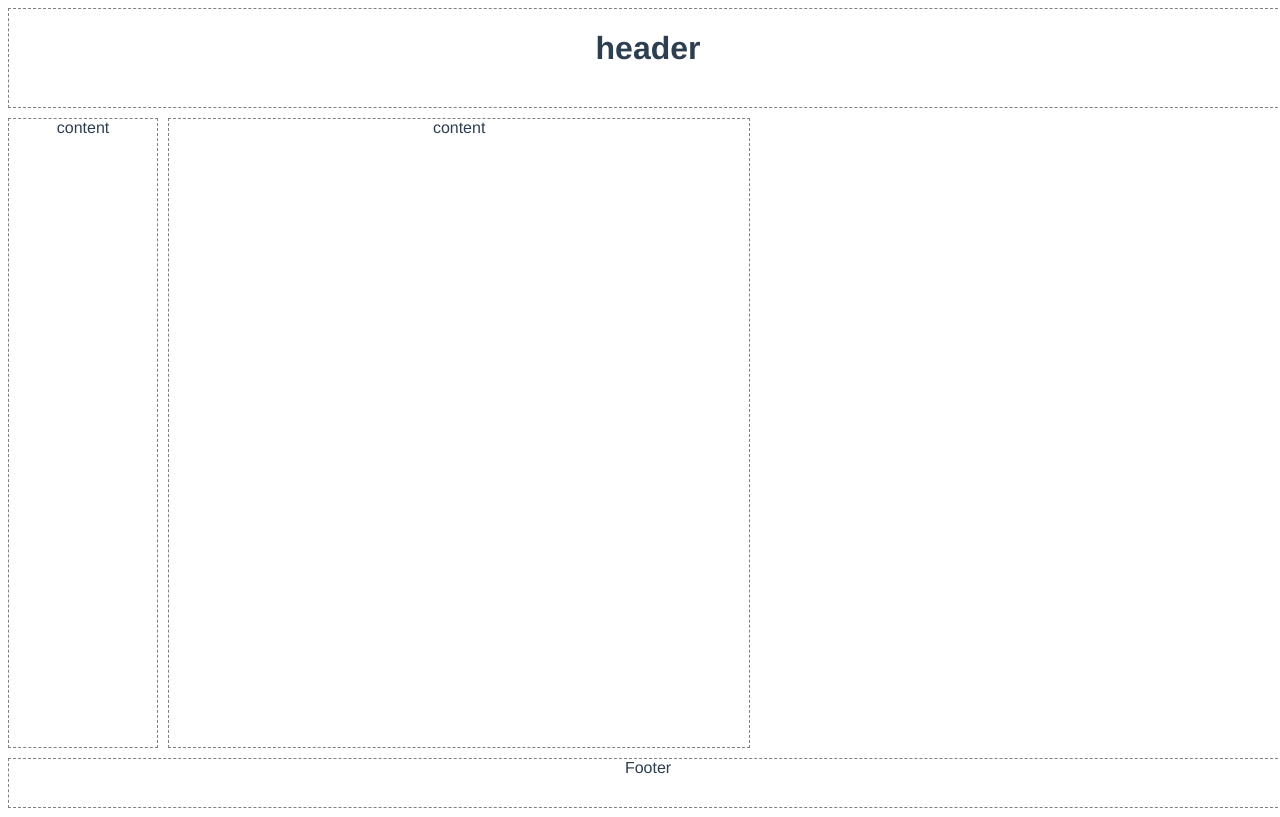
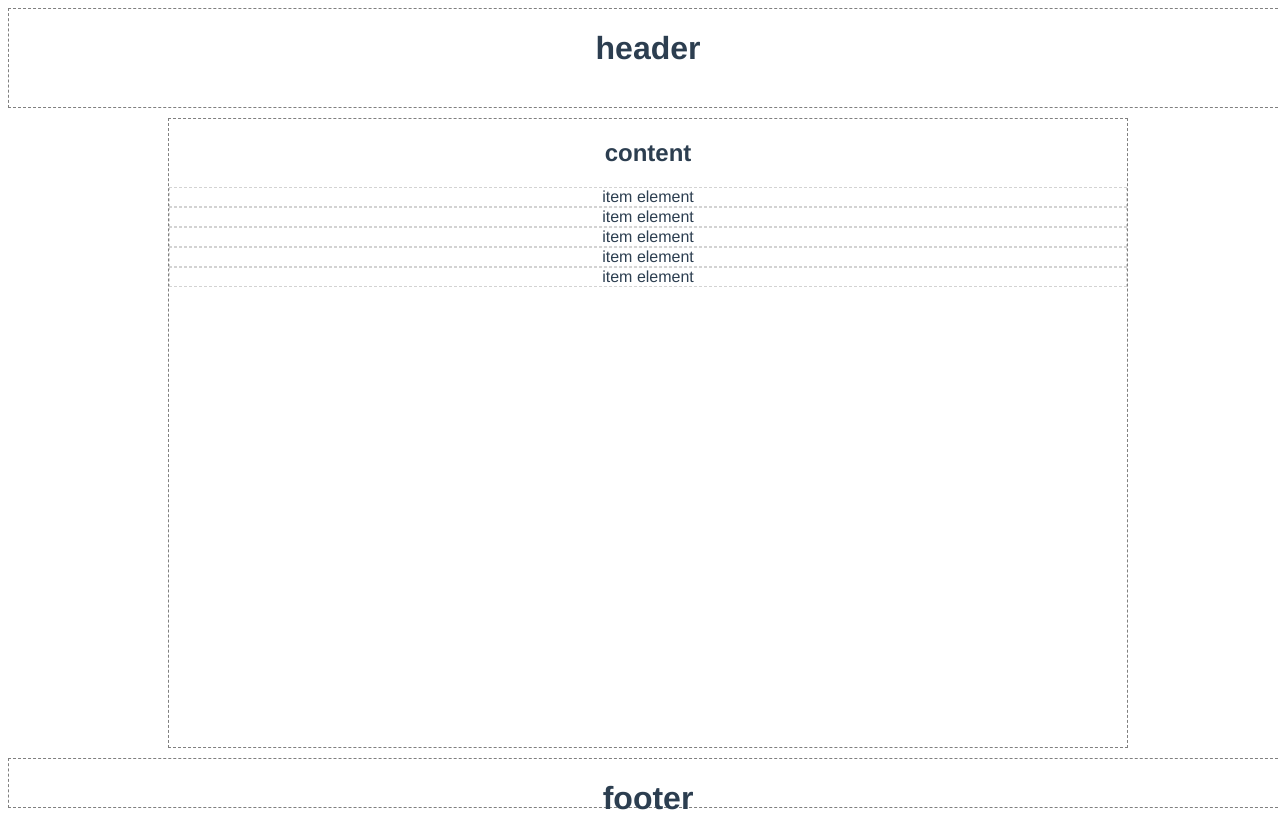
Before and after one commit to guillaume-walks/grid-layout, a Vue app: page / in a window 1280 px wide. Built offline with nearby package versions, Linux system fonts and the light colour scheme.

Commit message:
start adding sub content

```diff
--- a/src/App.vue
+++ b/src/App.vue
@@ -2,7 +2,7 @@
   <div id="app">
     <div class="main-container">
       <Header/>
-      <Main />
+
       <Main />
       <Footer />
     </div>
@@ -38,7 +38,7 @@ export default {
   display: grid;
   width: 100vw;
   height: 100vh;
-  grid-template-columns: 150px auto auto;
+  grid-template-columns: 150px auto 150px;
   grid-template-rows: 100px 1fr 50px;
   grid-gap: 10px;
 }
--- a/src/components/Footer.vue
+++ b/src/components/Footer.vue
@@ -1,5 +1,7 @@
   <template>
-      <div class="footer">Footer</div>
+      <div class="footer">
+        <h1>footer</h1>
+      </div>
   </template>
 
   <script>
--- a/src/components/Main.vue
+++ b/src/components/Main.vue
@@ -1,5 +1,14 @@
   <template>
-      <div class="main">content</div>
+      <div class="main">
+        <h2>content</h2>
+        <div class="sub-content">
+          <div class="item">item element </div>
+          <div class="item">item element </div>
+          <div class="item">item element </div>
+          <div class="item">item element </div>
+          <div class="item">item element </div>
+        </div>
+      </div>
   </template>
 
   <script>
@@ -8,5 +17,15 @@
   }
   </script>
   <style>
+  .main{
+    grid-column: 2/3;
+  }
 
+  .sub-content{
+    display: grid;
+  }
+
+  .sub-content > * {
+    border: 1px dashed lightgray;
+  }
   </style>
```
